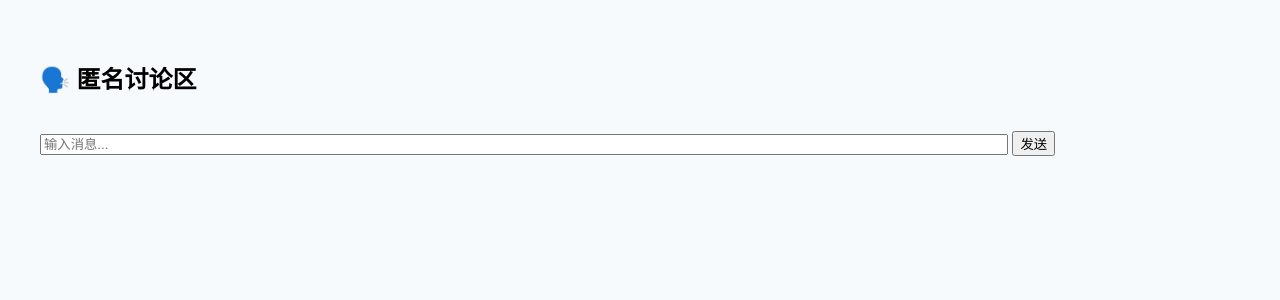
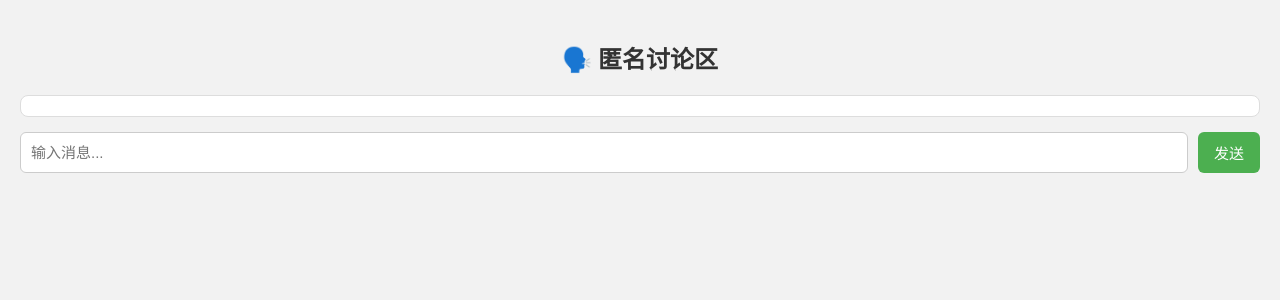
Before and after one commit to AaaBinfinity/yku_helper, a Flask app: page /discussion in a window 1280 px wide. Shown: the top 300 px of the page. Run offline with Flask 3, Linux system fonts and the light colour scheme; some libraries are stand-ins or nearby versions.

Commit message:
实现匿名通信

```diff
--- a/app/templates/discussion.html
+++ b/app/templates/discussion.html
@@ -1,38 +1,136 @@
 <!DOCTYPE html>
 <html lang="zh">
+
 <head>
   <meta charset="UTF-8">
   <title>匿名讨论</title>
   <script src="https://cdn.socket.io/4.6.1/socket.io.min.js"></script>
   <style>
-    body { font-family: sans-serif; padding: 2rem; background: #f7fafc; }
-    #messages { max-height: 500px; overflow-y: auto; margin-bottom: 1rem; }
-    .msg { margin: 5px 0; padding: 8px; background: #fff; border-radius: 6px; box-shadow: 0 0 4px #ddd; }
-    .timestamp { color: #999; font-size: 0.8em; margin-top: 4px; }
+    body {
+      font-family: "Segoe UI", sans-serif;
+      background-color: #f2f2f2;
+      margin: 0;
+      padding: 20px;
+    }
+
+    h2 {
+      text-align: center;
+      color: #333;
+    }
+
+    #messages {
+      display: flex;
+      flex-direction: column;
+      gap: 10px;
+      max-height: 500px;
+      overflow-y: auto;
+      padding: 10px;
+      background: #fff;
+      border-radius: 8px;
+      border: 1px solid #ddd;
+    }
+
+    .msg {
+      display: flex;
+      flex-direction: column;
+      max-width: 70%;
+      padding: 10px 14px;
+      border-radius: 10px;
+      position: relative;
+      line-height: 1.4;
+      font-size: 15px;
+    }
+
+    .me {
+      align-self: flex-end;
+      background-color: #dcfce7;
+      border: 1px solid #4ade80;
+      border-top-right-radius: 0;
+    }
+
+    .other {
+      align-self: flex-start;
+      background-color: #fff;
+      border: 1px solid #e2e8f0;
+      border-top-left-radius: 0;
+    }
+
+    .timestamp {
+      font-size: 0.75rem;
+      color: #888;
+      text-align: right;
+      margin-top: 5px;
+    }
+
+    #input-area {
+      margin-top: 15px;
+      display: flex;
+      gap: 10px;
+    }
+
+    #input {
+      flex: 1;
+      padding: 10px;
+      border-radius: 6px;
+      border: 1px solid #ccc;
+      font-size: 15px;
+    }
+
+    button {
+      padding: 10px 16px;
+      border: none;
+      border-radius: 6px;
+      background-color: #4caf50;
+      color: white;
+      font-size: 15px;
+      cursor: pointer;
+    }
+
+    button:hover {
+      background-color: #45a049;
+    }
   </style>
 </head>
+
 <body>
   <h2>🗣️ 匿名讨论区</h2>
   <div id="messages"></div>
-  <input type="text" id="input" placeholder="输入消息..." style="width: 80%;">
-  <button onclick="sendMessage()">发送</button>
+  <div id="input-area">
+    <input type="text" id="input" placeholder="输入消息...">
+    <button onclick="sendMessage()">发送</button>
+  </div>
 
   <script>
     const socket = io();
+    const msgBox = document.getElementById("messages");
+    const mySno = "{{ session['username'] if session['username'] else '' }}";  // Jinja 注入
 
     socket.on("connect", () => {
       console.log("✅ 已连接服务器");
+      socket.emit("request_history");
     });
 
-    socket.on("new_message", (data) => {
+    socket.on("history", (messages) => {
+      for (const msg of messages) {
+        renderMessage(msg);
+      }
+    });
+
+    socket.on("new_message", (msg) => {
+      renderMessage(msg);
+    });
+
+    function renderMessage(msg) {
       const box = document.createElement("div");
-      box.className = "msg";
+      const isMe = msg.sno === mySno;
+      box.className = `msg ${isMe ? 'me' : 'other'}`;
       box.innerHTML = `
-        <div>${data.content}</div>
-        <div class="timestamp">${data.timestamp}</div>
+        <div>${msg.content}</div>
+        <div class="timestamp">${msg.timestamp}</div>
       `;
-      document.getElementById("messages").appendChild(box);
-    });
+      msgBox.appendChild(box);
+      msgBox.scrollTop = msgBox.scrollHeight;  // 自动滚动到底部
+    }
 
     function sendMessage() {
       const input = document.getElementById("input");
@@ -43,4 +141,5 @@
     }
   </script>
 </body>
+
 </html>
```
Also changed, not shown: app/socket_server.py (+54 -2 lines), app/templates/home.html (+15 -6 lines).
